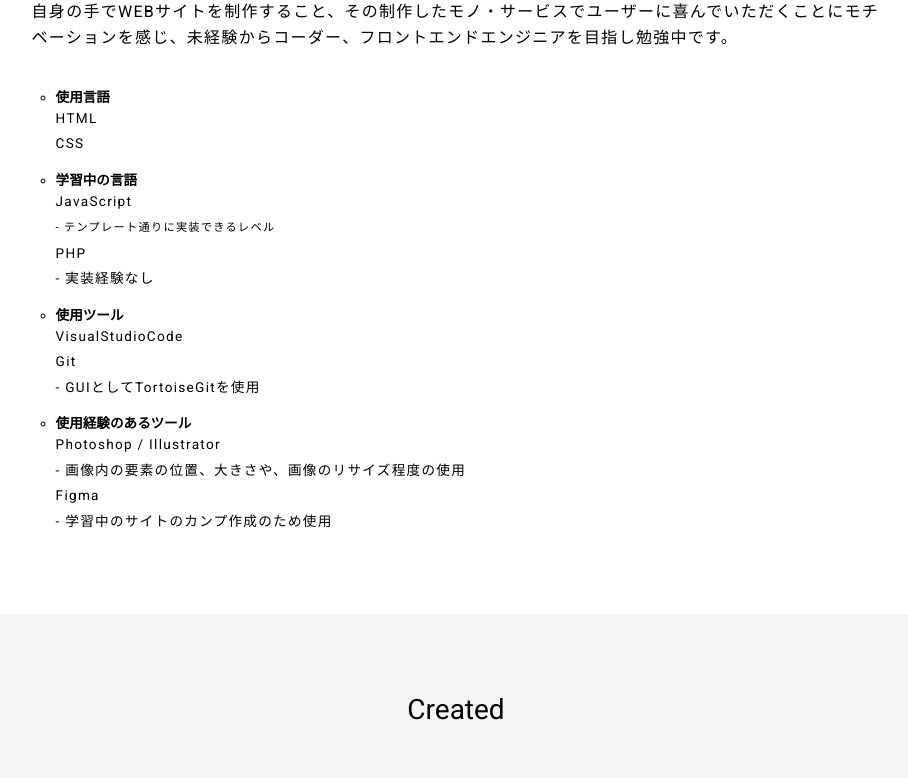
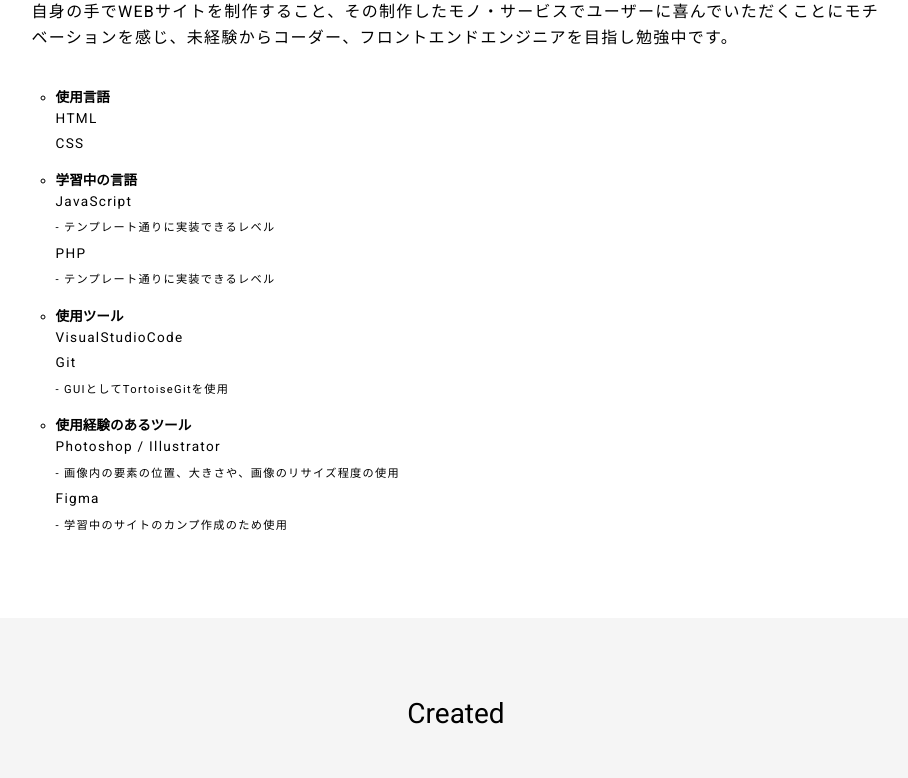
Before and after one commit to ktkr93/KOSUKE-SUZUKI, a PHP site: page / in a window 1280 px wide. Shown: the part 481-1259 px from the top of the page, without its empty margins (184-1092 px from the left). Run offline with PHP 8.4, Linux system fonts and the light colour scheme; some libraries are stand-ins or nearby versions.

Commit message:
modify BEWサイトの縦書き部分調整 modify TOPの文字サイズ調整

```diff
--- a/css/style.css
+++ b/css/style.css
@@ -94,41 +94,41 @@ img {
     letter-spacing: 0.06rem;
 }
 
-.self-introduction-container {
+.self-intro-container {
     max-width: 300px;
     margin: 60px auto;
     padding: 0 2%;
 }
 
 @media (min-width: 768px) {
-    .self-introduction-container {
+    .self-intro-container {
         max-width: 900px;
         margin: 200px auto 80px auto;
     }
 }
 
-.self-introduction-container p {
+.self-intro-container p {
     line-height: 1.6rem;
     letter-spacing: 0.08rem;
 }
 
-.self-introduction-container ul {
+.self-intro-container ul {
     margin-top: 40px;
     padding-left: 1.5rem;
     list-style: circle;
 }
 
-.self-introduction-container ul li,
-.self-introduction-container ul p {
+.self-intro-container ul li,
+.self-intro-container ul p {
     font-size: 0.85rem;
 }
 
-.self-introduction-container ul li {
+.self-intro-container ul li {
     margin-top: 16px;
     font-weight: bold;
 }
 
-.self-introduction-description {
+.self-intro-description {
     font-size: 0.7rem;
 }
 
--- a/index.html
+++ b/index.html
@@ -49,8 +49,8 @@
             <h2>PORTFOLIO OF KOSUKE SUZUKI<br>CODER</h2>
         </div>
     </div>
-    <div class="self-introduction">
-        <div class="self-introduction-container">
+    <div class="self-intro">
+        <div class="self-intro-container">
             <p>
                 自身の手でWEBサイトを制作すること、その制作したモノ・サービスでユーザーに喜んでいただくことにモチベーションを感じ、未経験からコーダー、フロントエンドエンジニアを目指し勉強中です。
             </p>
@@ -62,20 +62,22 @@
                 <li>学習中の言語</li>
                 <p>
                     JavaScript<br>
-                    <span class="self-introduction-description">- テンプレート通りに実装できるレベル</span>
+                    <span class="self-intro-description">- テンプレート通りに実装できるレベル</span>
                     <br>PHP
-                    <br> - 実装経験なし
+                    <br><span class="self-intro-description">- テンプレート通りに実装できるレベル</span>
                 </p>
                 <li>使用ツール</li>
                 <p>
                     VisualStudioCode
                     <br>Git
-                    <br>- GUIとしてTortoiseGitを使用
+                    <br><span class="self-intro-description">- GUIとしてTortoiseGitを使用</span>
                 </p>
                 <li>使用経験のあるツール</li>
                 <p>
-                    Photoshop / Illustrator<br>- 画像内の要素の位置、大きさや、画像のリサイズ程度の使用<br>Figma
-                    <br>- 学習中のサイトのカンプ作成のため使用
+                    Photoshop / Illustrator
+                    <br><span class="self-intro-description">- 画像内の要素の位置、大きさや、画像のリサイズ程度の使用</span>
+                    <br>Figma
+                    <br><span class="self-intro-description">- 学習中のサイトのカンプ作成のため使用</span>
                 </p>
             </ul>
         </div>
```
